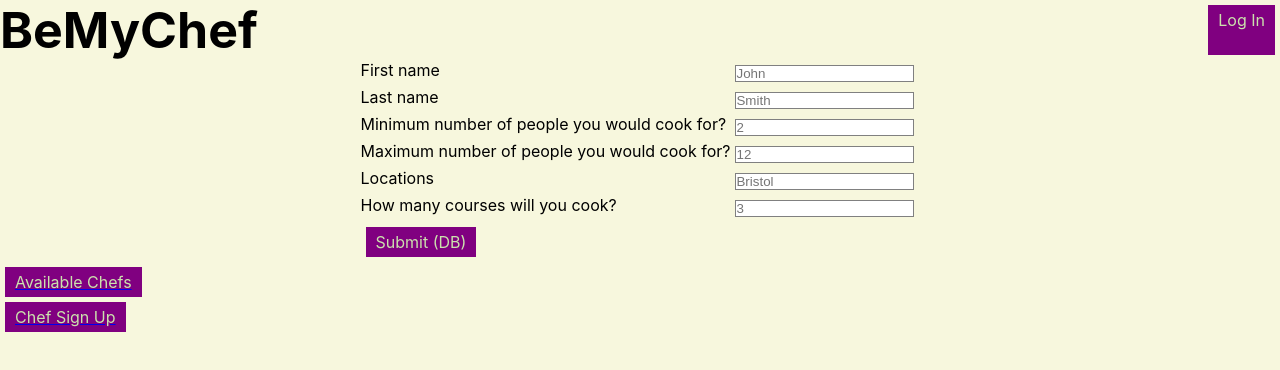
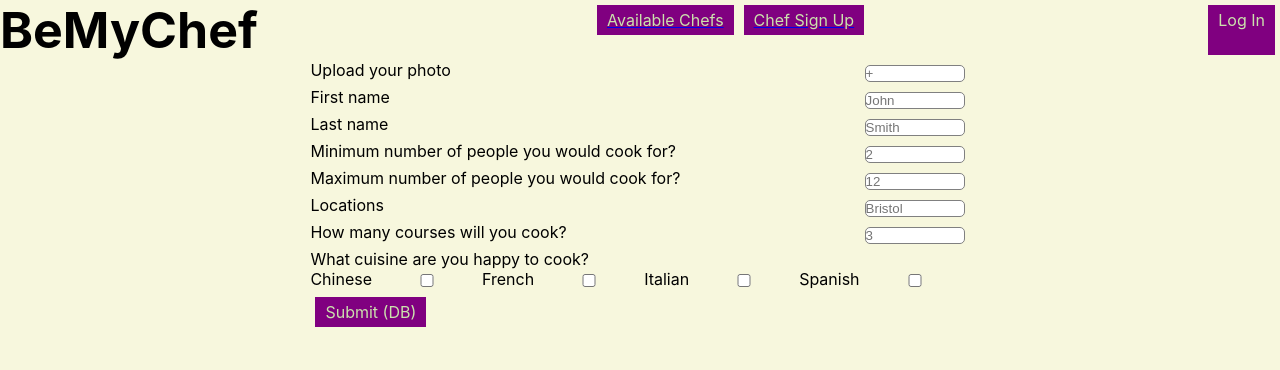
Before and after one commit to GlazzardP/private-dining, a React (Create React App) app: page /chef-sign-up in a window 1280 px wide. Shown: the top 370 px of the page. Built offline with nearby package versions, Linux system fonts and the light colour scheme; no server answers; the HTML template or start-up script is replaced by a standard one.

Commit message:
re-arranged routing into nav

```diff
--- a/src/App.jsx
+++ b/src/App.jsx
@@ -66,13 +66,17 @@ function App() {
         <Button btnText="Sing up as a Chef" />
       </div> */}
       <Routes signIn={signIn} signOut={signOut} user={user} />
-      <Link to="/available-chefs">
+      {/* <Link to="/available-chefs">
         <Button btnText={"Available Chefs"} />
       </Link>
 
       <Link to="/chef-sign-up">
         <Button btnText={"Chef Sign Up"} />
-      </Link>
+      </Link> */}
+      {/*
+      <Link to="/chef-profile">
+        <Button btnText={"Chef Profile"} />
+      </Link> */}
     </>
   );
 }
--- a/src/components/InputField/InputField.module.scss
+++ b/src/components/InputField/InputField.module.scss
@@ -1,4 +1,11 @@
 .InputField {
   margin: 5px;
   border: solid 1px gray;
+  border-radius: 5px;
+  width: 100px;
+  // transition: width 0.4s ease-in-out;
 }
+.InputField:focus {
+  border: red solid 2px;
+  width: 100%;
+}
--- a/src/containers/AvailableChefs/AvailableChefs.jsx
+++ b/src/containers/AvailableChefs/AvailableChefs.jsx
@@ -5,25 +5,20 @@ import ChefProfile from "../ChefProfile";
 import InputLabel from "../../components/InputLabel";
 import InputField from "../../components/InputField";
 import Button from "../../components/Button";
-import gino from "../../assets/images/gino.jpeg";
 import { firestore } from "../../firebase";
+import ChefPage from "../ChefPage";
 
 const AvailableChefs = (props) => {
   const { user } = props;
   const [formValues, setFormValues] = useState({});
   const [chefsState, updateChefs] = useState([]);
+  const [selectedChef, toggleSelectedChef] = useState({});
 
-  // Search Params
-  // const [guestNo, updateGuestNo] = useState()
-  // const [maxPrice, updateMaxPrice] = useState();
-  // const [location, updateLocation] = useState("");
-  // const [chefRating, updateChefRating] = useState(null);
+  const [location, updateLocation] = useState("");
 
-  // const refineChefs = () => {
-  //   allChefs.filter((chef) => chef.cost > maxPrice  && chef.location === "location" && chef && ()
-  // }
+  console.log(chefsState);
 
-  const getAllChefs = (location) => {
+  const getAllChefs = () => {
     firestore
       .collection("chefs")
       // .where("location", "==", location)
@@ -31,14 +26,7 @@ const AvailableChefs = (props) => {
       .then((querySnapshot) => {
         // let allChefs = querySnapshot.docs.map((doc) => doc.data());
         updateChefs(querySnapshot.docs.map((doc) => doc.data()));
-
-        // allChefs.forEach((chef) => {
-        //   console.log(chef);
-        //   return (
-        //     <ChefProfile chefName={chef.firstName} chefArea={chef.location} />
-        //   );
-        // });
-        // console.log(allChefs);
+        // console.log(doc.data);
       });
   };
 
@@ -46,18 +34,6 @@ const AvailableChefs = (props) => {
     getAllChefs();
     // eslint-disable-next-line react-hooks/exhaustive-deps
   }, []);
-
-  console.log(chefsState);
-
-  // const printChefs = () => {
-  //   chefsState.map((chef) => {
-  //     return (
-  //       <div>
-  //         <ChefProfile chefName={chef.firstName} chefArea={chef.location} />{" "}
-  //       </div>
-  //     );
-  //   });
-  // };
 
   const printChefJsx = chefsState.map((chef) => {
     return (
@@ -67,6 +43,10 @@ const AvailableChefs = (props) => {
         courses={chef.courses}
         minGuests={chef.minGuests}
         maxGuests={chef.maxGuests}
+        key={chef.lastName}
+        chefObject={chef}
+        selectedChef={selectedChef}
+        path="/profile"
       />
       // <div>
       //   <p>${chef.firstName}</p>
@@ -87,20 +67,8 @@ const AvailableChefs = (props) => {
   };
 
   return (
-    <>
-      {/* <Button btnText="Log In" handleclick={signIn} />
-      <Button btnText="Log Out" handleclick={signOut} />
-
-      <Button
-        btnText="DB ADD"
-        handleclick={() => {
-          addToDb();
-        }}
-      /> */}
-
     <section className={styles.AvailableChefs}>
       <section className={styles.availableSearch}>
-          {/* <div className={styles.availabilityForm}> */}
         <div>
           <InputLabel labelName="No. of people" />
           <InputField
@@ -140,40 +108,22 @@ const AvailableChefs = (props) => {
           <InputField
             type="text"
             placeholder=" Location"
-              selectInput={(event) =>
-                setFormValues({ ...formValues, location: event })
-              }
+            selectInput={(event) => updateLocation(event)}
           />
         </div>
 
-          <p>Star Rating</p>
-
-          <Button
-            btnText="Submit"
-            onclick={() => {
-              addUserParams();
-            }}
+        <Button btnText="Update Chefs" onclick={() => getAllChefs()} />
+      </section>
+      <section>{printChefJsx}</section>
+      <section>
+        {/* <ChefProfile /> */}
+        <ChefPage
+          toggleSelectedChe={toggleSelectedChef}
+          selectedChef={selectedChef}
+          // chef={chef}
         />
       </section>
-
-        <section>
-          {/* {getAllChefs()} */}
-          {/* <Button
-          btnText="Get all chefs back" handleclick=
-          {() => {
-            getAllChefs();
-          }}
-          /> */}
-          {/* <Button
-            btnText="Print  chefs back"
-            handleclick={() => {
-              printChefs();
-            }}
-          /> */}
-          {printChefJsx}
     </section>
-      </section>
-    </>
   );
 };
 
--- a/src/containers/AvailableChefs/AvailableChefs.module.scss
+++ b/src/containers/AvailableChefs/AvailableChefs.module.scss
@@ -1,13 +1,20 @@
 .AvailableChefs {
   // border: black solid 2px;
   display: flex;
-  justify-content: flex-start;
+  justify-content: space-between;
+  // border: solid red 2px;
+
+  > section {
+    // border: solid red 2px;
+    width: 30%;
+    // background-color: whitesmoke;
+  }
 
   .availableSearch {
     border: solid pink 2px;
     display: flex;
     flex-direction: column;
-    margin-right: 10%;
+    // margin-right: 10%;
 
     div {
       display: flex;
--- /dev/null
+++ b/src/containers/ChefPage/ChefPage.jsx
@@ -0,0 +1,26 @@
+import React from "react";
+import styles from "./ChefPage.module.scss";
+import ChefProfile from "../ChefProfile";
+
+const ChefPage = (props) => {
+  const {
+    name,
+    bookings,
+    location,
+    selectedChef,
+    toggleSelectedChef,
+    chefName,
+  } = props;
+  return (
+    <>
+      <h2>{name}</h2>
+      <p>Previous Bookings:{bookings}</p>
+      <p>{location}</p>
+      {/* <p>{reviewsJsx}</p> */}
+      <p>{chefName}</p>
+      <p>Test test test </p>
+    </>
+  );
+};
+
+export default ChefPage;
--- /dev/null
+++ b/src/containers/ChefPage/index.js
@@ -0,0 +1,3 @@
+import ChefPage from "./ChefPage";
+
+export default ChefPage;
--- a/src/containers/ChefProfile/ChefProfile.module.scss
+++ b/src/containers/ChefProfile/ChefProfile.module.scss
@@ -6,6 +6,9 @@
   flex-direction: row;
   // background-color: red;
   width: fit-content;
+  img {
+    width: 50%;
+  }
 
   div {
     // border: solid red 4px;
--- a/src/containers/ChefSignUpPage/ChefSignUpPage.jsx
+++ b/src/containers/ChefSignUpPage/ChefSignUpPage.jsx
@@ -21,20 +21,23 @@ const ChefSignUpPage = (props) => {
       .catch((error) => console.log(error));
   };
 
-  console.log(chefDetails);
-
   return (
     <>
-      {/* <Button btnText="Log In" handleclick={signIn} />
-      <Button btnText="Log Out" handleclick={signOut} /> */}
+      <section className={styles.availableChefs}>
+        <div>
+          <InputLabel labelName="Upload your photo" />
+          <InputField
+            type="text"
+            placeholder="+"
 
-      {/* <Button
-        btnText="ADD user to db"
-        handleclick={() => {
-          addUserToDb();
-        }}
-      /> */}
-      <section className={styles.availableChefs}>
+            // selectInput={(event) =>
+            //   setChefDetails({
+            //     ...chefDetails,
+            //     firstName: event,
+            //   })
+            // }
+          />
+        </div>
         <div>
           <InputLabel labelName="First name" />
           <InputField
@@ -156,6 +159,20 @@ const ChefSignUpPage = (props) => {
           />
         </div>
 
+        <div>
+          <InputLabel labelName="What cuisine are you happy to cook?" />
+        </div>
+        <div>
+          <InputLabel labelName="Chinese" />
+          <InputField type="checkbox" />
+          <InputLabel labelName="French" />
+          <InputField type="checkbox" />
+          <InputLabel labelName="Italian" />
+          <InputField type="checkbox" />
+          <InputLabel labelName="Spanish" />
+          <InputField type="checkbox" />
+        </div>
+
         <Button
           btnText="Submit (DB)"
           handleclick={() => {
--- a/src/containers/Routes/Routes.jsx
+++ b/src/containers/Routes/Routes.jsx
@@ -5,6 +5,8 @@ import { firestore } from "../../firebase";
 import Button from "../../components/Button";
 import AvailableChefs from "../AvailableChefs";
 import ChefSignUpPage from "../ChefSignUpPage";
+import ChefProfile from "../ChefProfile";
+import { navigate, Link } from "@reach/router";
 
 const Routes = (props) => {
   const { signIn, signOut, user, chefDetails } = props;
@@ -48,19 +50,6 @@ const Routes = (props) => {
   //     .catch((error) => console.log(error));
   // };
 
-  // const addToDb = (apiData) => {
-  //   firestore
-  //     .collection("users")
-  //     .doc(user.uid)
-  //     .set({
-  //       ...userData,
-  //       questionnaireAnswers: formValues,
-  //       userApiData: apiData,
-  //     })
-  //     .then(routesFetch())
-  //     .catch((error) => errorHandle(error));
-  // };
-
   useEffect(() => {
     fetchUserData();
     // eslint-disable-next-line react-hooks/exhaustive-deps
@@ -78,43 +67,6 @@ const Routes = (props) => {
   //     });
   // };
 
-  // const getSubmitedTeams = () => {
-  //   firestore
-  //     .collection("team")
-  //     .get()
-  //     .then((querySnapshot) => {
-  //       let submittedTeams = [];
-  //       querySnapshot.forEach((doc) => {
-  //         // doc.data() is never undefined for query doc snapshots
-  //         console.log(doc.id, " => ", doc.data());
-  //         doc
-  //           .data()
-  //           .currentTeam.forEach((player) =>
-  //             submittedTeams.push(player.playerName)
-  //           );
-  //       });
-
-  //       submittedTeams.forEach((player) => {
-  //         if (playerAppearances.hasOwnProperty(player)) {
-  //           playerAppearances[player] = playerAppearances[player] + 1;
-  //         } else {
-  //           playerAppearances[player] = 1;
-  //         }
-  //       });
-
-  //       let arrayPlayerObj = [];
-  //       for (const playerName in playerAppearances) {
-  //         arrayPlayerObj.push({
-  //           playerName,
-  //           playerAppearances: playerAppearances[playerName],
-  //         });
-  //       }
-  //       addPickedPlayers(arrayPlayerObj);
-
-  //       // const teamsSubmitted = submittedTeams.length / 15;
-  //     });
-  // };
-
   const signInOutJsx = user ? (
     <Button btnText="Log Out" handleclick={signOut} />
   ) : (
@@ -126,11 +78,20 @@ const Routes = (props) => {
       <nav className={styles.Navbar}>
         <h1>BeMyChef</h1>
         {/* {userJsx} */}
-        {signInOutJsx}
         {/* <div>
           <Button btnText="Log In" handleclick={signIn} />
           <Button btnText="Log Out" handleclick={signOut} />
         </div> */}
+        <div>
+          <Link to="/available-chefs">
+            <Button btnText={"Available Chefs"} />
+          </Link>
+
+          <Link to="/chef-sign-up">
+            <Button btnText={"Chef Sign Up"} />
+          </Link>
+        </div>
+        {signInOutJsx}
       </nav>
 
       {/* <Button
@@ -159,6 +120,13 @@ const Routes = (props) => {
             user={user}
             // addChefToDb={addChefToDb}
           />
+
+          <ChefProfile
+            path="chef-profile"
+            signIn={signIn}
+            signOut={signOut}
+            user={user}
+          />
         </Router>
       </div>
     </>
--- a/src/containers/Routes/Routes.module.scss
+++ b/src/containers/Routes/Routes.module.scss
@@ -10,15 +10,3 @@
     display: flex;
   }
 }
-
-.SideNav {
-  height: 100px;
-  // position: absolute;
-  // left: 0;
-  border: solid black 3px;
-  background-color: red;
-}
-
-// .Mainss {
-//   border: solid black 5px;
-// }
```
Also changed, not shown: src/containers/ChefProfile/ChefProfile.jsx (+26 -7 lines), src/containers/ChefPage/ChefPage.module.scss (added), 1 other file (tests, documents, lock files or other folders). Lines whose indentation alone changed are shown as unchanged.
